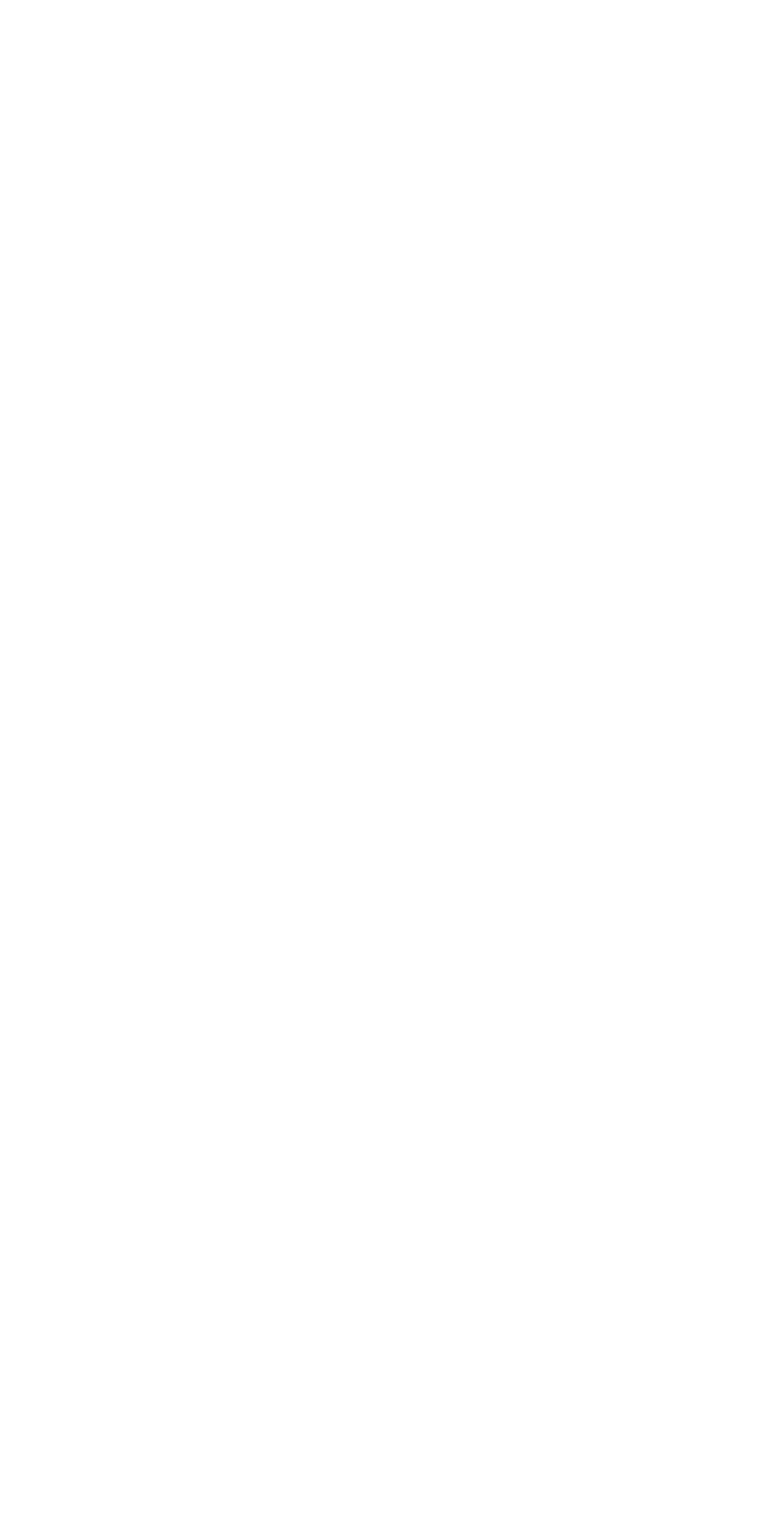
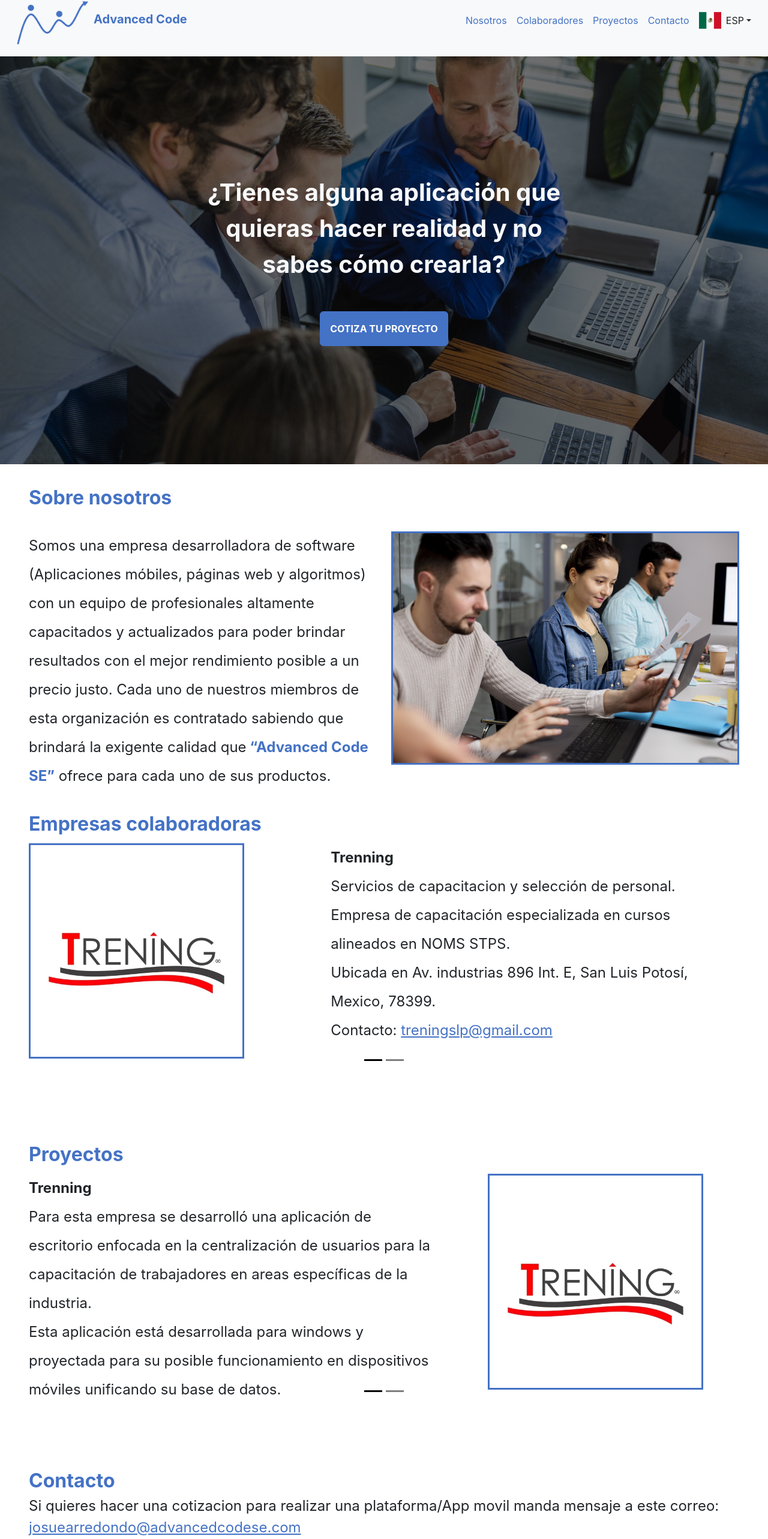
Before and after one commit to UpDate-SE/home-page, a React (Create React App) app: page / in a window 1280 px wide. Shown: the part 26-2592 px from the top of the page at 60% size. Before the commit the page ends 800 px from the top, so only its background shows below. Built offline with nearby package versions, Linux system fonts and the light colour scheme.

Commit message:
home page

```diff
--- a/src/HomePage.tsx
+++ b/src/HomePage.tsx
@@ -1,8 +1,130 @@
-import 'bootstrap/dist/css/bootstrap.min.css';
+import { Button, Col, Container, Row } from 'reactstrap';
+
+import { InmomatchLogo, Meeting, RentFirmeLogo, TeamProcess, TrenningLogo } from 'assets';
+
+import { CarouselHome, NavBarHome } from 'components';
+
+import 'scss/css/style.css';
+import 'styles/HomePage.css';
 
 const HomePage = () => {
     return (
-        <></>
+        <Container fluid className='p-0 g-0' id='home-page'>
+            <NavBarHome />
+            <Container fluid id='page-content #' className='p-0'>
+                <Container fluid id='image-top'
+                    className='d-flex flex-column align-items-center justify-content-center user-select-none'
+                    style={{backgroundImage: `url(${TeamProcess})`}}
+                >
+                    <span className='w-50 text-light fs-1 fw-bold text-center'>¿Tienes alguna aplicación que quieras hacer realidad y no sabes cómo crearla?</span>
+                    <Button color='primary fw-bold text-uppercase p-3 mt-5'>
+                        Cotiza tu Proyecto
+                    </Button>
+                </Container>
+                <Container fluid id='us-section' className='position-relative px-5 mt-2 pt-4'>
+                    <Row>
+                        <span className='text-primary fs-2 fw-bold mb-2'>
+                            Sobre nosotros
+                        </span>
+                    </Row>
+                    <Row className='my-4'>
+                        <Col md='6'>
+                            <span className='fs-4 lh-lg'>
+                                Somos una empresa desarrolladora de software (Aplicaciones móbiles, páginas web y algoritmos) con un equipo de profesionales altamente capacitados y actualizados para poder brindar resultados con el mejor rendimiento posible a un precio justo.
+                                Cada uno de nuestros miembros de esta organización es contratado sabiendo que brindará la exigente calidad que
+                                <span className='text-primary fw-bold'> “Advanced Code SE”</span> ofrece para cada uno de sus productos.
+                            </span>
+                        </Col>
+                        <Col md="6">
+                            <img className='p-0 img-fluid border border-primary border-3 prevent-select'
+                                draggable={false}
+                                src={Meeting}
+                                alt='A photography of a meeting in an office with glass dors, there are three people working on their laptops'
+                            />
+                        </Col>
+                    </Row>
+                    <div className='anchor' id='us'></div>
+                </Container>
+                <Container fluid id='collaborators-section' className='position-relative px-5 mt-2'>
+                    <Row>
+                        <span className='text-primary fs-2 fw-bold my-2'>
+                            Empresas colaboradoras
+                        </span>
+                    </Row>
+                    <CarouselHome
+                        slidesContent={[
+                            {
+                                title: 'Trenning',
+                                image: TrenningLogo,
+                                description: [
+                                    'Servicios de capacitacion y selección de personal.',
+                                    'Empresa de capacitación especializada en cursos alineados en NOMS STPS.',
+                                    'Ubicada en Av. industrias 896 Int. E, San Luis Potosí, Mexico, 78399.',
+                                ],
+                                contact: 'treningslp@gmail.com'
+                            },
+                            {
+                                title: 'Rentefirme',
+                                image: RentFirmeLogo,
+                                description: [
+                                    'Pólizas de garantia.',
+                                    'Empresa que cuenta con 8 años de experiencia garantizando una renta/venta segura de tu inmueble y desocupación del mismo en caso de ser necesario mediante pólizas de arrendamiento.',
+                                ],
+                                contact: 'rentefirme@gmail.com'
+                            }
+                        ]}
+                    />
+                    <div className='anchor' id='collaborators'></div>
+                </Container>
+                <Container fluid id='projects-section' className='position-relative px-5 mt-2'>
+                    <Row>
+                        <span className='text-primary fs-2 fw-bold my-2'>
+                            Proyectos
+                        </span>
+                    </Row>
+                    <CarouselHome
+                        textPosition='left'
+                        slidesContent={[
+                            {
+                                title: 'Trenning',
+                                image: TrenningLogo,
+                                description: [
+                                    'Para esta empresa se desarrolló una aplicación de escritorio enfocada en la centralización de usuarios para la capacitación de trabajadores en areas específicas de la industria.',
+                                    'Esta aplicación está desarrollada para windows y proyectada para su posible funcionamiento en dispositivos móviles unificando su base de datos.'
+                                ]
+                            },
+                            {
+                                title: 'Rentefirme',
+                                image: InmomatchLogo,
+                                description: [
+                                    'Para esta empresa se desarrolló una plataforma web y aplicación móvil enfocada en la centralización de propiedades para una experiencia a otro nivel.',
+                                    'Esta aplicación está desarrollada como página web y soportada para su funcionamiento en dispositivos móviles con una base de datos unificada.'
+                                ]
+                            }
+                        ]}
+                    />
+                    <div className='anchor' id='projects'></div>
+                </Container>
+                <Container fluid id='contact-section' className='position-relative px-5 mt-2'>
+                    <span className='text-primary fs-2 fw-bold my-2'>
+                        Contacto
+                    </span>
+                    <br/>
+                    <p className='fs-4'>
+                        <span>
+                            Si quieres hacer una cotizacion para realizar una plataforma/App movil manda mensaje a este correo:
+                        </span>
+                        <br/>
+                        <a
+                            className='text-primary'
+                            href='mailto:josuearredondo@advancedcodese.com'
+                        >
+                            josuearredondo@advancedcodese.com
+                        </a>
+                    </p>
+                </Container>
+            </Container>
+        </Container>
     )
 }
 
--- /dev/null
+++ b/src/styles/HomePage.css
@@ -0,0 +1,13 @@
+#home-page #image-top {
+    height: 85vh;
+    margin-top: 15vh !important;
+    background-color: rgba(0, 0, 0, 0.50);
+    background-blend-mode: darken;
+    background-size: cover;
+}
+
+#home-page .anchor {
+    position: absolute;
+    top: -15vh;
+    left:0px
+}
```
